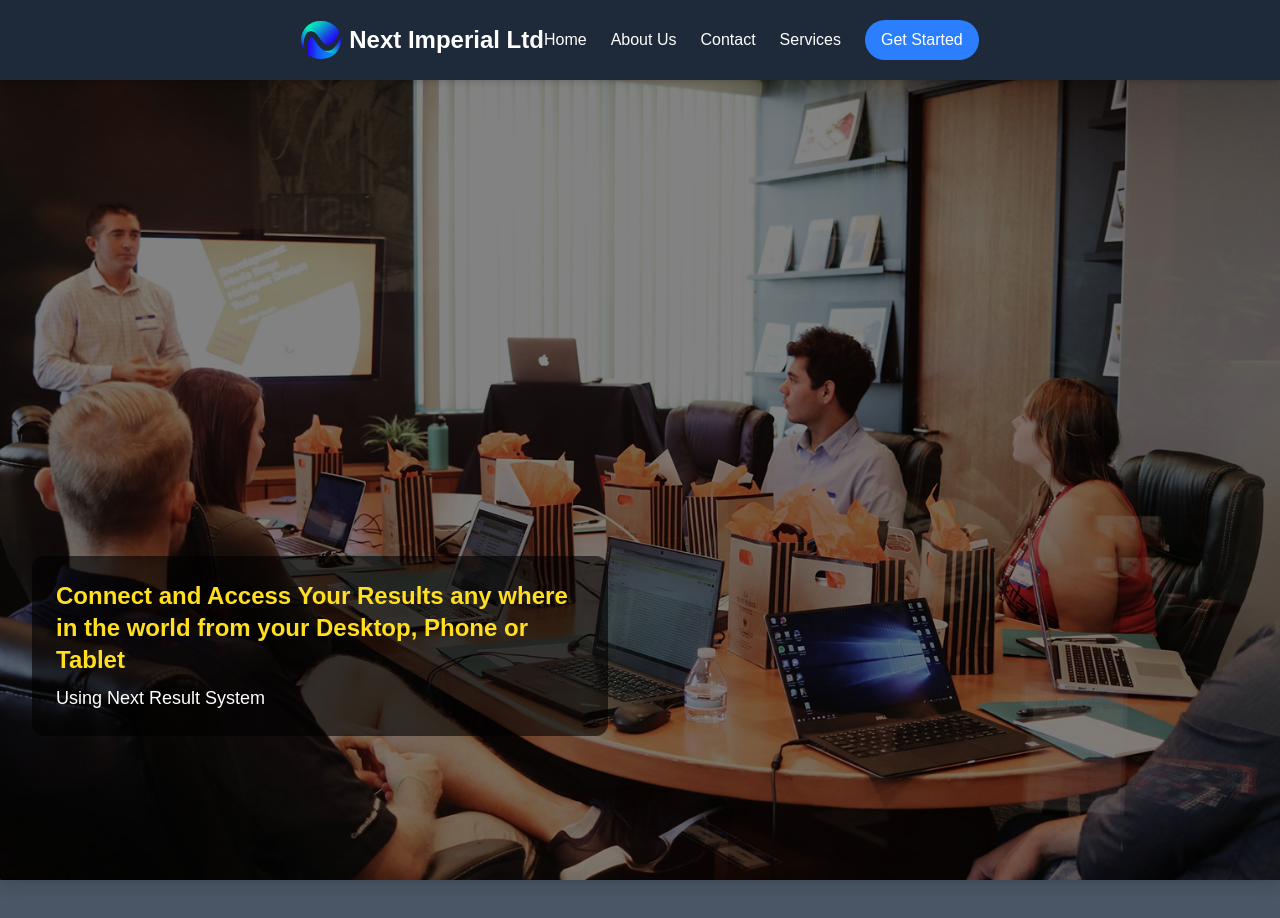
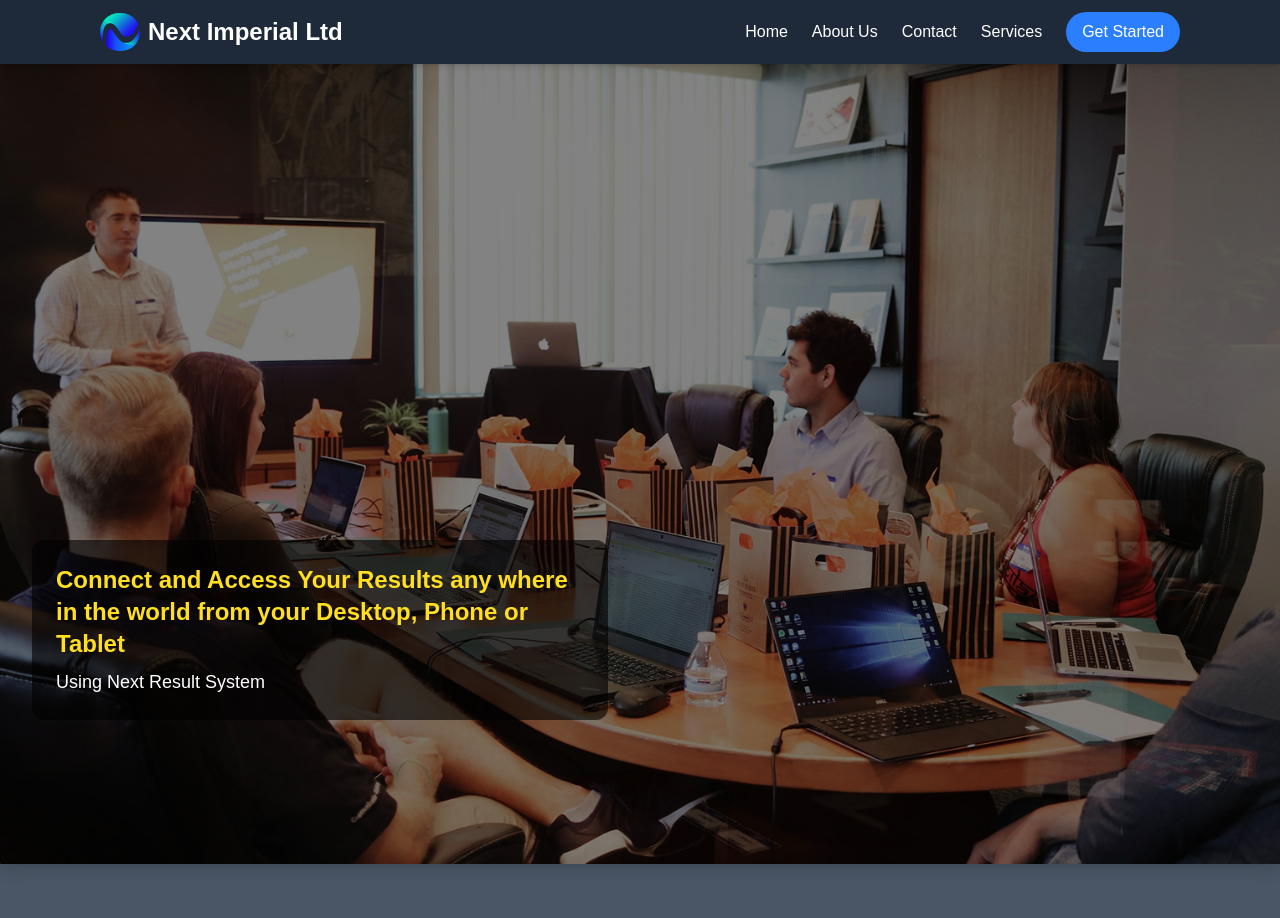
Before and after one commit to Eze-Israel/Next-imperial-website, a Next.js app: page / in a window 1280 px wide. Shown: the top 918 px of the page. Built offline with nearby package versions, Linux system fonts and the light colour scheme; grey boxes are pictures that could not be loaded.

Commit message:
header fixed

```diff
--- a/src/components/Header.tsx
+++ b/src/components/Header.tsx
@@ -24,8 +24,8 @@ const Header: React.FC = () => {
   const toggleMenu = () => setIsOpen(!isOpen);
 
   return (
-    <header className="bg-gray-800 text-white p-3 sticky top-0 z-50 shadow-md h-20 flex ">
-      <div className="flex justify-between items-center max-w-7xl mx-auto px-[100px] ">
+    <header className="bg-gray-800 text-white p-3 sticky top-0 z-50 shadow-md md:px-[100px]">
+      <div className="flex justify-between items-center max-w-7xl mx-auto">
         {/* Logo & Name */}
         <Link href="/" className="flex items-center space-x-2">
           <Image
@@ -40,7 +40,7 @@ const Header: React.FC = () => {
         </Link>
 
         {/* Desktop Menu */}
-        <nav className="hidden md:flex space-x-6 items-center">
+        <nav className="hidden md:flex space-x-6 items-center ">
           {menuItems.map(({ label, href }) => (
             <Link key={label} href={href} className="hover:underline">
               {label}
```
